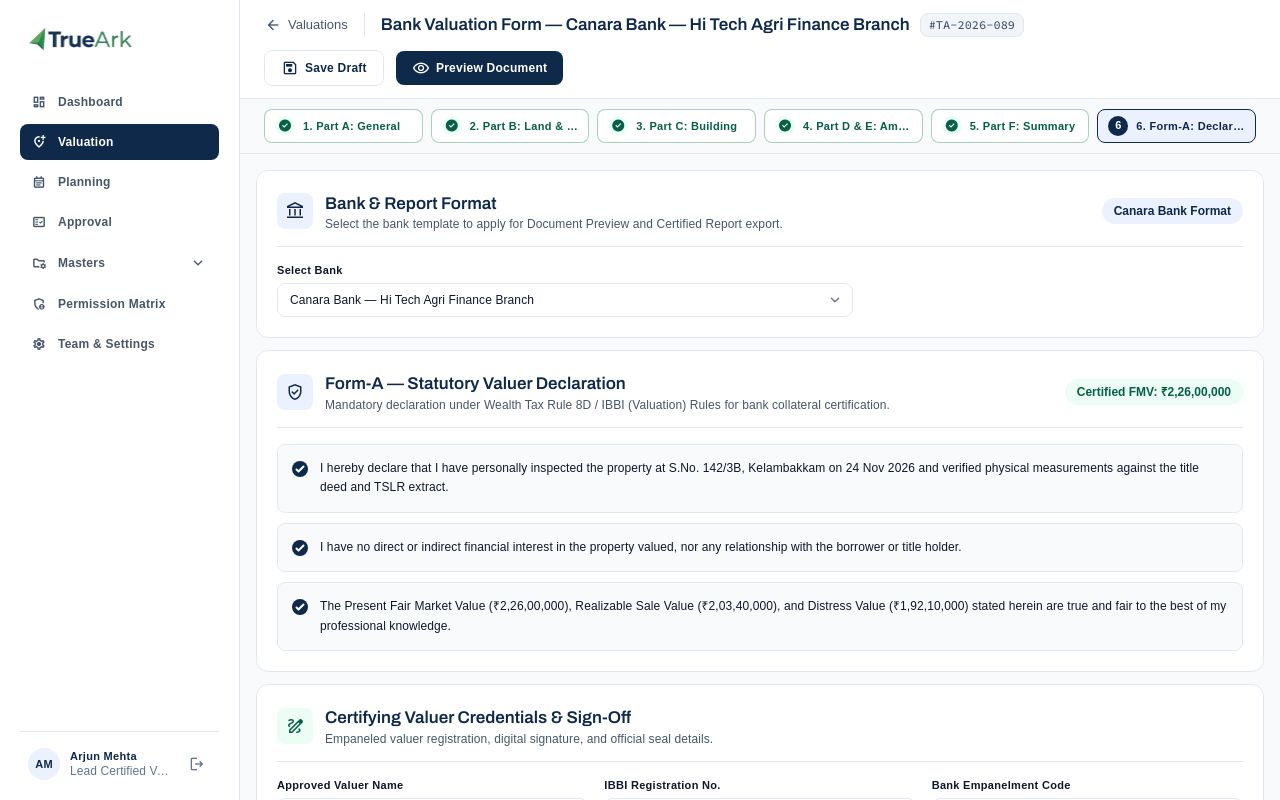
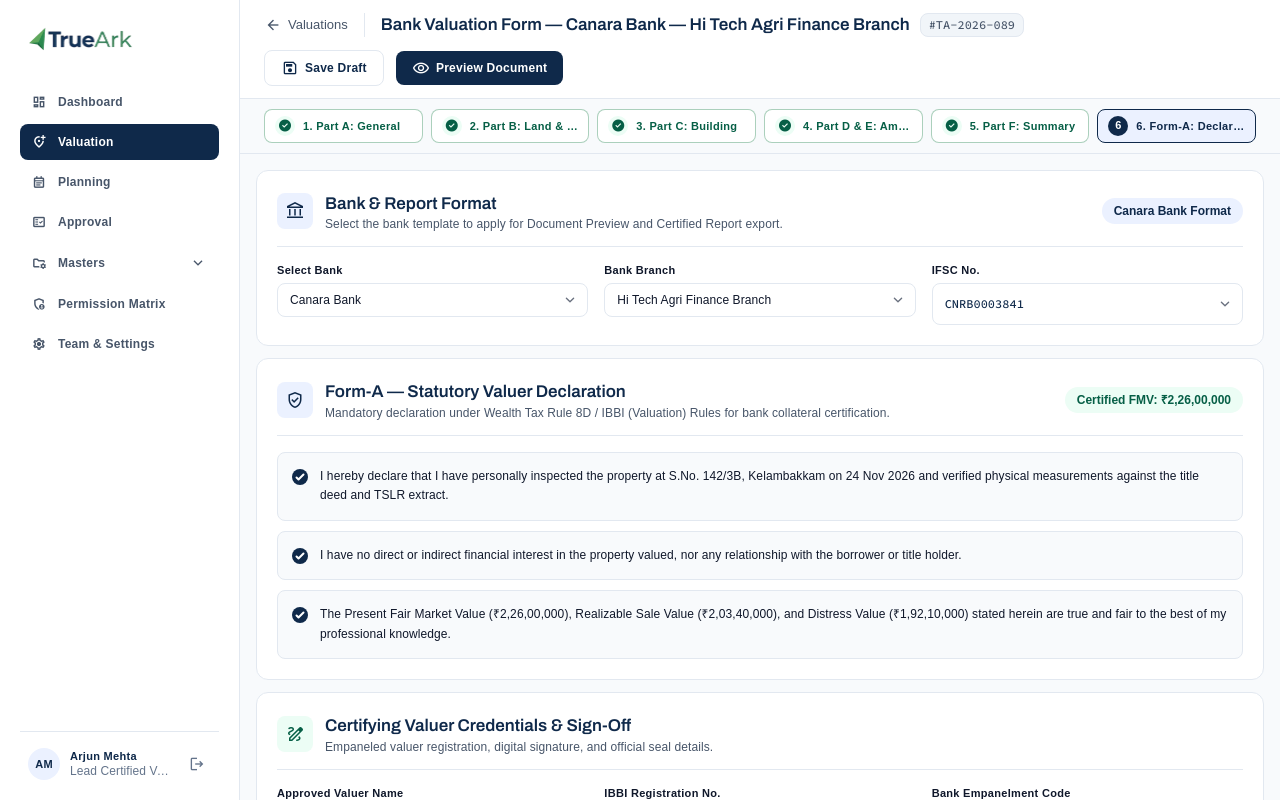
Before and after one commit to sanjaygac/True-ark-project, a React (Vite) app in the folder frontend/: page /company-admin/valuation/new/form-a in a window 1280 px wide. Built offline with nearby package versions, Linux system fonts and the light colour scheme; a web font is replaced by a local one.

Commit message:
feat(valuation): add Bank Branch and IFSC No. dropdowns to Form-A Declaration

```diff
--- a/frontend/src/pages/company-admin/ValuationFormDeclarationPage.jsx
+++ b/frontend/src/pages/company-admin/ValuationFormDeclarationPage.jsx
@@ -3,27 +3,142 @@ import { Link, useSearchParams, useNavigate } from 'react-router-dom';
 import CompanyAdminSidebar from '../../components/company-admin/CompanyAdminSidebar';
 import WordDocumentPreviewModal from '../../components/company-admin/WordDocumentPreviewModal';
 
-const bankOptions = [
-  'Canara Bank — Hi Tech Agri Finance Branch',
-  'State Bank of India — Commercial Credit Branch',
-  'HDFC Bank — Retail Asset & Mortgage Hub',
-  'ICICI Bank — Structured Mortgage Hub',
-  'Bank of Baroda — Zonal Valuation Cell',
-  'Punjab National Bank — Large Corporate Branch',
-  'Axis Bank — Structured Lending Branch',
-  'Union Bank of India — Mid Corporate Branch',
-  'Indian Bank — Corporate & Retail Credit',
+const bankDirectory = [
+  {
+    bank: 'Canara Bank',
+    branches: [
+      { branch: 'Hi Tech Agri Finance Branch', ifsc: 'CNRB0003841' },
+      { branch: 'Anna Nagar Branch, Chennai', ifsc: 'CNRB0000912' },
+      { branch: 'T. Nagar Commercial Branch, Chennai', ifsc: 'CNRB0001425' },
+    ],
+  },
+  {
+    bank: 'State Bank of India (SBI)',
+    branches: [
+      { branch: 'Commercial Credit Branch', ifsc: 'SBIN0004312' },
+      { branch: 'SME Guindy Branch, Chennai', ifsc: 'SBIN0007128' },
+      { branch: 'Mount Road Branch, Chennai', ifsc: 'SBIN0000800' },
+    ],
+  },
+  {
+    bank: 'HDFC Bank',
+    branches: [
+      { branch: 'Retail Asset & Mortgage Hub', ifsc: 'HDFC0001290' },
+      { branch: 'Nungambakkam Branch, Chennai', ifsc: 'HDFC0000186' },
+      { branch: 'Velachery Branch, Chennai', ifsc: 'HDFC0002419' },
+    ],
+  },
+  {
+    bank: 'ICICI Bank',
+    branches: [
+      { branch: 'Structured Mortgage Hub', ifsc: 'ICIC0000077' },
+      { branch: 'Adyar Branch, Chennai', ifsc: 'ICIC0000391' },
+    ],
+  },
+  {
+    bank: 'Bank of Baroda',
+    branches: [
+      { branch: 'Zonal Valuation Cell', ifsc: 'BARB0CHMAIN' },
+      { branch: 'Tambaram Branch, Chennai', ifsc: 'BARB0TAMBAR' },
+    ],
+  },
+  {
+    bank: 'Punjab National Bank (PNB)',
+    branches: [
+      { branch: 'Large Corporate Branch', ifsc: 'PUNB0441200' },
+      { branch: 'Mylapore Branch, Chennai', ifsc: 'PUNB0032800' },
+    ],
+  },
+  {
+    bank: 'Axis Bank',
+    branches: [
+      { branch: 'Structured Lending Branch', ifsc: 'UTIB0000421' },
+      { branch: 'OMR Sholinganallur Branch, Chennai', ifsc: 'UTIB0001924' },
+    ],
+  },
+  {
+    bank: 'Union Bank of India',
+    branches: [
+      { branch: 'Mid Corporate Branch', ifsc: 'UBIN0534218' },
+      { branch: 'Egmore Branch, Chennai', ifsc: 'UBIN0530816' },
+    ],
+  },
+  {
+    bank: 'Indian Bank',
+    branches: [
+      { branch: 'Corporate & Retail Credit', ifsc: 'IDIB000H041' },
+      { branch: 'Royapettah Branch, Chennai', ifsc: 'IDIB000R018' },
+    ],
+  },
 ];
+
+function getInitialBankSelection(bankParam) {
+  const fallback = bankDirectory[0];
+  if (!bankParam) {
+    return {
+      bank: fallback.bank,
+      branch: fallback.branches[0].branch,
+      ifsc: fallback.branches[0].ifsc,
+    };
+  }
+  const normalized = bankParam.toLowerCase();
+  const matched = bankDirectory.find(
+    (entry) =>
+      normalized.includes(entry.bank.toLowerCase()) ||
+      entry.branches.some((b) => normalized.includes(b.branch.toLowerCase()))
+  );
+  if (!matched) {
+    return {
+      bank: fallback.bank,
+      branch: fallback.branches[0].branch,
+      ifsc: fallback.branches[0].ifsc,
+    };
+  }
+  const matchedBranch =
+    matched.branches.find((b) => normalized.includes(b.branch.toLowerCase())) || matched.branches[0];
+  return {
+    bank: matched.bank,
+    branch: matchedBranch.branch,
+    ifsc: matchedBranch.ifsc,
+  };
+}
 
 export default function ValuationFormDeclarationPage() {
   const [searchParams] = useSearchParams();
   const navigate = useNavigate();
 
   const bankParam = searchParams.get('bank');
-  const [selectedBank, setSelectedBank] = useState(
-    bankParam || 'Canara Bank — Hi Tech Agri Finance Branch'
-  );
-  const bankName = selectedBank;
+  const initialSelection = getInitialBankSelection(bankParam);
+  const [selectedBank, setSelectedBank] = useState(initialSelection.bank);
+  const [selectedBranch, setSelectedBranch] = useState(initialSelection.branch);
+  const [selectedIfsc, setSelectedIfsc] = useState(initialSelection.ifsc);
+
+  const activeBankEntry =
+    bankDirectory.find((entry) => entry.bank === selectedBank) || bankDirectory[0];
+  const branchOptions = activeBankEntry.branches;
+  const bankName = `${selectedBank} — ${selectedBranch}`;
+
+  const handleBankChange = (e) => {
+    const newBank = e.target.value;
+    setSelectedBank(newBank);
+    const entry = bankDirectory.find((item) => item.bank === newBank) || bankDirectory[0];
+    setSelectedBranch(entry.branches[0].branch);
+    setSelectedIfsc(entry.branches[0].ifsc);
+  };
+
+  const handleBranchChange = (e) => {
+    const newBranch = e.target.value;
+    setSelectedBranch(newBranch);
+    const matched = branchOptions.find((item) => item.branch === newBranch);
+    if (matched) setSelectedIfsc(matched.ifsc);
+  };
+
+  const handleIfscChange = (e) => {
+    const newIfsc = e.target.value;
+    setSelectedIfsc(newIfsc);
+    const matched = branchOptions.find((item) => item.ifsc === newIfsc);
+    if (matched) setSelectedBranch(matched.branch);
+  };
 
   // Card 1: 3 Statutory Declarations
   const [decl1, setDecl1] = useState(true);
@@ -266,23 +381,52 @@ export default function ValuationFormDeclarationPage() {
             </span>
           </div>
 
-          <label className="flex flex-col gap-1.5 max-w-xl">
+          <div className="grid grid-cols-1 md:grid-cols-3 gap-3.5 sm:gap-4">
+            <label className="flex flex-col gap-1.5">
               <span className="font-label text-label-sm text-on-surface font-semibold">Select Bank</span>
               <select
                 value={selectedBank}
-              onChange={(e) => setSelectedBank(e.target.value)}
+                onChange={handleBankChange}
                 className="w-full rounded border border-outline-variant bg-surface-container-lowest px-3 py-2 font-body text-body-sm text-on-surface focus:border-primary focus:ring-1 focus:ring-primary focus:outline-none transition-colors"
               >
-              {!bankOptions.includes(selectedBank) && (
-                <option value={selectedBank}>{selectedBank}</option>
-              )}
-              {bankOptions.map((bank) => (
-                <option key={bank} value={bank}>
-                  {bank}
+                {bankDirectory.map((entry) => (
+                  <option key={entry.bank} value={entry.bank}>
+                    {entry.bank}
                   </option>
                 ))}
               </select>
             </label>
+
+            <label className="flex flex-col gap-1.5">
+              <span className="font-label text-label-sm text-on-surface font-semibold">Bank Branch</span>
+              <select
+                value={selectedBranch}
+                onChange={handleBranchChange}
+                className="w-full rounded border border-outline-variant bg-surface-container-lowest px-3 py-2 font-body text-body-sm text-on-surface focus:border-primary focus:ring-1 focus:ring-primary focus:outline-none transition-colors"
+              >
+                {branchOptions.map((item) => (
+                  <option key={item.branch} value={item.branch}>
+                    {item.branch}
+                  </option>
+                ))}
+              </select>
+            </label>
+
+            <label className="flex flex-col gap-1.5">
+              <span className="font-label text-label-sm text-on-surface font-semibold">IFSC No.</span>
+              <select
+                value={selectedIfsc}
+                onChange={handleIfscChange}
+                className="w-full rounded border border-outline-variant bg-surface-container-lowest px-3 py-2 font-mono text-[12px] text-primary focus:border-primary focus:ring-1 focus:ring-primary focus:outline-none transition-colors"
+              >
+                {branchOptions.map((item) => (
+                  <option key={item.ifsc} value={item.ifsc}>
+                    {item.ifsc}
+                  </option>
+                ))}
+              </select>
+            </label>
+          </div>
         </section>
 
         {/* Card 1: Statutory Form-A Declaration */}
```
Lines whose indentation alone changed are shown as unchanged.
